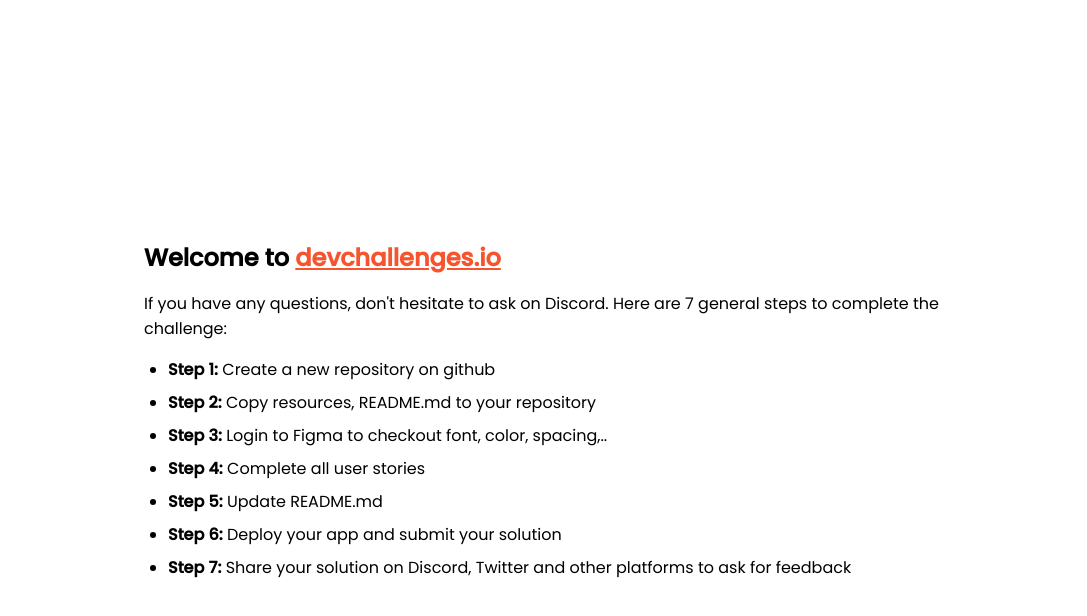
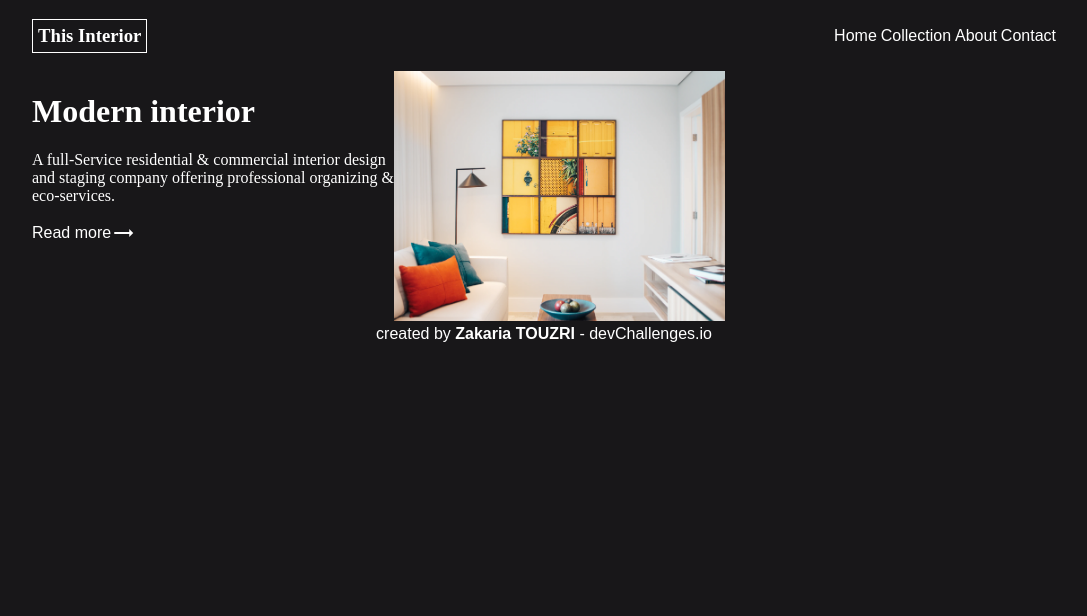
Before and after one commit to killinq-joke/interiorconsultant, a plain HTML site: page index.html in a window 1280 px wide. Shown: the whole page, without its empty margins (96-1183 px from the left). Drawn offline with Linux system fonts and the light colour scheme.

Commit message:
--wip-- [skip ci]

```diff
--- a/index.html
+++ b/index.html
@@ -7,6 +7,10 @@
       content="width=device-width, initial-scale=1,
   maximum-scale=5"
     />
+    <link
+      href="https://fonts.googleapis.com/icon?family=Material+Icons"
+      rel="stylesheet"
+    />
 
     <link rel="icon" href="devchallenges.png" />
 
@@ -15,81 +19,45 @@
       type="image/x-icon"
       href="https://devchallenges.io/"
     />
-
+    <link rel="preconnect" href="https://fonts.googleapis.com" />
+    <link rel="preconnect" href="https://fonts.gstatic.com" crossorigin />
     <link
-      href="https://fonts.googleapis.com/css2?family=Poppins:wght@400;500&display=swap"
+      href="https://fonts.googleapis.com/css2?family=Crimson+Pro:wght@200&family=Lora:wght@500;700&family=Montserrat:wght@400;500;700&display=swap"
       rel="stylesheet"
     />
 
     <title>Devchallenges</title>
-
-    <style>
-      body {
-        font-family: "Poppins", sans-serif;
-      }
-
-      ul {
-        padding-left: 24px;
-      }
-
-      li {
-        margin-bottom: 8px;
-      }
-
-      .welcome {
-        max-width: 800px;
-        margin: 0 auto;
-      }
-
-      .welcome-text {
-        margin-top: 30vh;
-        font-weight: 500;
-      }
-
-      .welcome-text p {
-        font-size: 1rem;
-        font-weight: 400;
-      }
-
-      .welcome-text h1 {
-        font-size: 1.5rem;
-      }
-
-      .welcome-text a {
-        color: #f7542e;
-      }
-    </style>
+    <link rel="stylesheet" href="index.css" />
   </head>
   <body>
-    <div class="welcome">
-      <div class="welcome-text">
-        <h1>
-          Welcome to
-          <a href="https://devchallenges.io/" target="_blank"
-            >devchallenges.io</a
-          >
-        </h1>
-
-        <p>
-          If you have any questions, don't hesitate to ask on Discord. Here are
-          7 general steps to complete the challenge:
-        </p>
-      </div>
-
-      <ul>
-        <li><b>Step 1:</b> Create a new repository on github</li>
-        <li><b>Step 2:</b> Copy resources, README.md to your repository</li>
-        <li>
-          <b>Step 3:</b> Login to Figma to checkout font, color, spacing,..
-        </li>
-        <li><b>Step 4:</b> Complete all user stories</li>
-        <li><b>Step 5:</b> Update README.md</li>
-        <li><b>Step 6:</b> Deploy your app and submit your solution</li>
-        <li>
-          <b>Step 7:</b> Share your solution on Discord, Twitter and other
-          platforms to ask for feedback
-        </li>
-      </ul>
+    <div class="container">
+      <nav>
+        <div class="logo">
+          <h3>This Interior</h3>
+        </div>
+        <div class="navlinks">
+          <a href="#">Home</a>
+          <a href="#">Collection</a>
+          <a href="#">About</a>
+          <a href="#">Contact</a>
+        </div>
+      </nav>
+      <main>
+        <div>
+          <h1>Modern interior</h1>
+          <p>
+            A full-Service residential & commercial interior design and staging
+            company offering professional organizing & eco-services.
+          </p>
+          <a href="#"> Read more <span class="material-icons"> trending_flat </span> </a>
+        </div>
+        <div>
+          <img src="photo1.png" />
+        </div>
+      </main>
+      <footer>
+        created by <strong>Zakaria TOUZRI</strong> - devChallenges.io
+      </footer>
     </div>
   </body>
 </html>
--- /dev/null
+++ b/index.scss
@@ -0,0 +1,56 @@
+html, body {
+    width: 100%;
+    height: 100%;
+    margin: 0;
+    background: #181719;
+    color: white;
+}
+
+a {
+    color: white;
+    text-decoration: none;
+    font-family: Monserrat, sans-serif;
+    font-weight: 500;
+    &:hover {
+        font-weight: 700;
+        border-bottom: 2px solid white;
+    }
+}
+
+.container {
+    padding: 0 10%;
+}
+
+nav {
+    display: flex;
+    justify-content: space-between;
+    align-items: center;
+    .buttons {
+        display: flex;
+        justify-content: space-between;
+        width: 50%;
+    }
+}
+
+.logo {
+    h3 {
+        border: 1px solid white;
+        padding: 5px;
+    }
+}
+
+main {
+    display: flex;
+    img {
+        width: 50%;
+    }
+    a {
+        display: flex;
+        align-items: center;
+    }
+}
+
+footer {
+    font-family: Monserrat, sans-serif;
+    text-align: center;
+}
```
Also changed, not shown: index.css (added), 1 other file.
